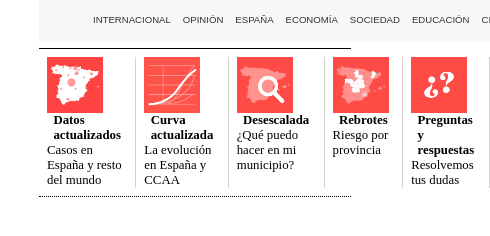
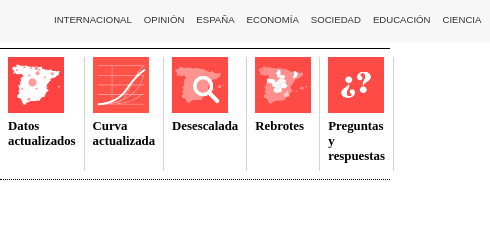
Before and after one commit to alvarogm97/Bootcamp, a plain HTML site: page Unit 1/pais/pais.html in a window 390 px wide. Shown: the part 144-380 px from the top of the page, 490 px wide, since content can reach past the window. Drawn offline with Linux system fonts and the light colour scheme.

Commit message:
Pais Update

```diff
--- a/Unit 1/pais.css
+++ b/Unit 1/pais/pais.css
@@ -1,6 +1,6 @@
 body {
     margin: 0 auto;
-    width: 80%;
+    max-width: 780px;
 }
 
 /* Header */
@@ -70,7 +70,7 @@ body > section {
 
     margin-top: 12em;
     display: flex;
-    justify-content: space-around;
+    justify-content: space-between;
     border-top: 1px solid black;
     border-bottom: 1px dotted black;
     padding: 0.5em 0;
@@ -78,8 +78,8 @@ body > section {
 
 body > section > div {
 
-    display: flex;
-    flex-wrap: wrap;
+    display: grid;
+    grid-template-columns: auto auto;
     align-content: flex-start;
     border-right: solid 0.5px lightgrey;
     padding: 0 0.5em;
@@ -87,19 +87,22 @@ body > section > div {
 
 body > section > div > img {
     height: 3.5em;
+    grid-column: 1 / 2;
+    grid-row: 1 / 3;
+}
+
+body > section > div > p {
+
+    grid-column: 2 / 3;
+    font-size: 0.8em;
+    padding: 0.25em 0.5em;
+    height: min-content;
+    margin: 0;
 }
 
 body > section > div > p:first-of-type {
-    font-size: 0.8em;
-    padding: 0 0.5em;
-    margin: 0;
+
     font-weight: bold;
-    height: min-content;
-}
-
-body > section > div > p:not(:first-of-type) {
-    font-size: 0.8em;
-    margin: 0;
 }
 
 /* Main */
@@ -111,9 +114,36 @@ main {
 
 /* Media Queries */
 
-@media (max-width: 500px){
+@media (max-width: 780px){
+
+    /* Main */
 
     main {
         grid-template-columns: 1fr;
     }
+
+    /* Section */
+
+    body > section > div {
+
+        grid-template-columns: auto;
+        grid-template-rows: auto auto;
+    }
+
+    body > section > div > img {
+
+        grid-row: 1 / 2;
+    }
+
+    body > section > div > p {
+
+        grid-column: 1;
+        grid-row: 2 / 3;
+        padding: 0.5em 0;
+    }
+
+    body > section > div > p:not(:first-of-type) {
+
+        display: none;
+    }
 }
```
Also changed, not shown: Unit 1/pais/cv1.jpg (renamed from Unit 1/cv1.jpg), Unit 1/pais/cv2.jpg (renamed from Unit 1/cv2.jpg), Unit 1/pais/cv3.jpg (renamed from Unit 1/cv3.jpg), Unit 1/pais/cv4.jpg (renamed from Unit 1/cv4.jpg), Unit 1/pais/cv5.jpg (renamed from Unit 1/cv5.jpg), Unit 1/pais/pais.html (renamed from Unit 1/pais.html), Unit 1/pais/pais1.JPG (renamed from Unit 1/pais1.JPG), Unit 1/pais/pais2.JPG (renamed from Unit 1/pais2.JPG), Unit 1/pais/pais3.JPG (renamed from Unit 1/pais3.JPG).
